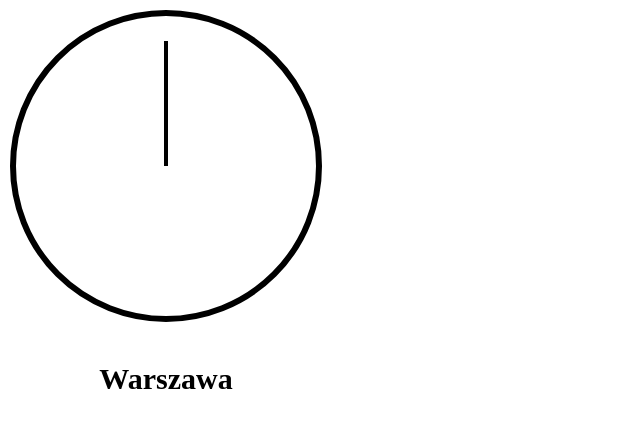
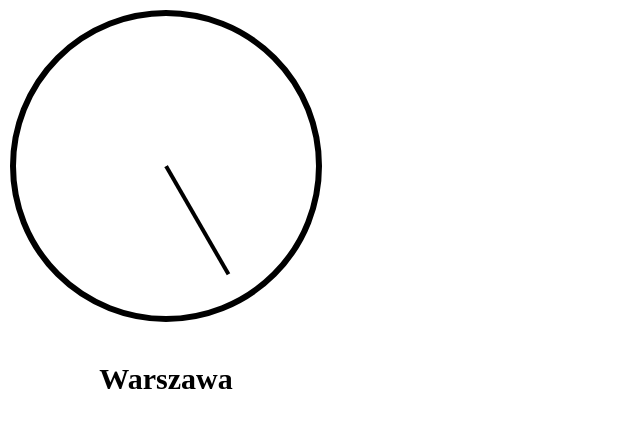
Before and after one commit to Akaczek/ZSL-React-intro, a React (Vite) app: page / in a window 1280 px wide. Shown: the top 428 px of the page, without its empty margins (0-640 px from the left). Built offline with nearby package versions, Linux system fonts and the light colour scheme; a web font is replaced by a local one.

Commit message:
Clocks second checkpoint

```diff
--- a/src/clocks/Clocks.jsx
+++ b/src/clocks/Clocks.jsx
@@ -1,11 +1,26 @@
+import { useState, useEffect } from 'react';
 import './Clocks.css';
 
 const Clocks = () => {
+  const d = new Date();
+  const [seconds, setSeconds] = useState(d.getSeconds());
+
+  useEffect(() => {
+    const interval = setInterval(() => {
+      const nd = new Date();
+      setSeconds(nd.getSeconds());
+    }, 1000);
+
+    return () => clearInterval(interval);
+  }, [])
+
   return (
     <div className='clocks'>
       <div className='clocks__single-clock-wrapper'>
         <div className='clocks__single-clock'>
-          <div className='clock-hand'>
+          <div className='clock-hand' style={{
+            transform: `rotate(${seconds * 6}deg)`
+          }}>
             <div className='black-part'></div>
             <div className='white-part'></div>
           </div>
```
